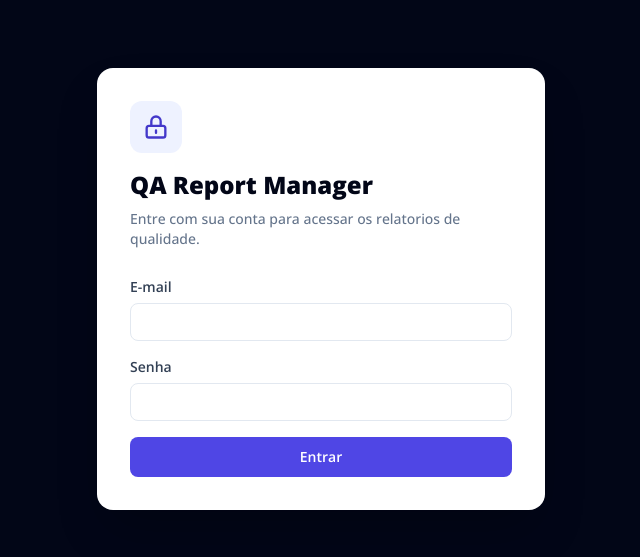
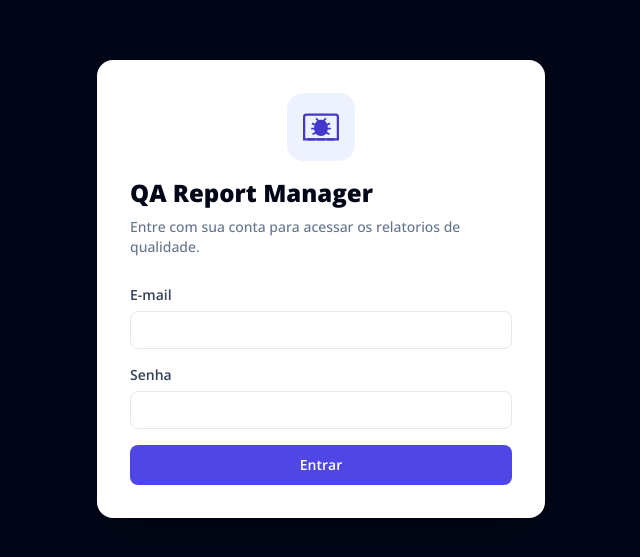
Before and after one commit to Keishir0/qa-report-manager, a Next.js app: page /login in a window 1280 px wide. Shown: the part 111-668 px from the top of the page, without its empty margins (319-959 px from the left). Built offline with nearby package versions, Linux system fonts and the light colour scheme; no server answers.

Commit message:
feature: mudando logo

```diff
--- a/src/app/login/page.tsx
+++ b/src/app/login/page.tsx
@@ -1,5 +1,6 @@
 import { redirect } from "next/navigation";
 import { getCurrentUser } from "@/lib/auth";
+import BrandBugIcon from "@/components/ui/BrandBugIcon";
 import LoginForm from "./LoginForm";
 
 function safeNextPath(value: string | string[] | undefined) {
@@ -21,10 +22,10 @@ export default async function LoginPage({
     <div className="flex min-h-screen items-center justify-center bg-slate-950 px-4 py-10">
       <div className="w-full max-w-md rounded-2xl border border-white/10 bg-white p-6 shadow-2xl sm:p-8">
         <div className="mb-7">
-          <div className="mb-4 inline-flex rounded-xl bg-indigo-50 p-3 text-indigo-700">
-            <svg className="h-7 w-7" fill="none" stroke="currentColor" viewBox="0 0 24 24">
-              <path strokeLinecap="round" strokeLinejoin="round" strokeWidth={2} d="M12 15v2m-6 4h12a2 2 0 002-2v-6a2 2 0 00-2-2H6a2 2 0 00-2 2v6a2 2 0 002 2zm10-10V7a4 4 0 00-8 0v4h8z" />
-            </svg>
+          <div className="mb-4 flex justify-center">
+            <div className="inline-flex rounded-2xl bg-indigo-50 p-4 text-indigo-700">
+              <BrandBugIcon className="h-9 w-9" />
+            </div>
           </div>
           <h1 className="text-2xl font-extrabold text-slate-950">
             QA Report Manager
--- /dev/null
+++ b/src/components/ui/BrandBugIcon.tsx
@@ -0,0 +1,24 @@
+interface BrandBugIconProps {
+  className?: string;
+}
+
+export default function BrandBugIcon({ className = "h-6 w-6" }: BrandBugIconProps) {
+  return (
+    <svg
+      className={className}
+      viewBox="0 0 64 48"
+      fill="currentColor"
+      aria-hidden="true"
+    >
+      <path
+        fillRule="evenodd"
+        clipRule="evenodd"
+        d="M6 0h52a6 6 0 0 1 6 6v42H0V6a6 6 0 0 1 6-6Zm0 4a2 2 0 0 0-2 2v38h56V6a2 2 0 0 0-2-2H6Z"
+      />
+      <rect x="8" y="44" width="14" height="4" rx="1.5" />
+      <rect x="25" y="44" width="14" height="4" rx="1.5" />
+      <rect x="42" y="44" width="14" height="4" rx="1.5" />
+      <path d="M25.2 12.8 22 9.6 24.2 7.4l4.2 4.2a14.6 14.6 0 0 1 7.2 0l4.2-4.2L42 9.6l-3.2 3.2a13.7 13.7 0 0 1 4 5.6l4.6-2.2 1.4 2.8-5.2 2.5c.2 1 .4 2 .4 3.1v.9h5.5v3H44c-.2 1.6-.6 3.1-1.2 4.5l5 2.4-1.4 2.8-5.1-2.4A12.2 12.2 0 0 1 32 40a12.2 12.2 0 0 1-9.3-4.2l-5.1 2.4-1.4-2.8 5-2.4c-.6-1.4-1-2.9-1.2-4.5h-5.5v-3H20v-.9c0-1.1.1-2.1.4-3.1L15.2 19l1.4-2.8 4.6 2.2a13.7 13.7 0 0 1 4-5.6Z" />
+    </svg>
+  );
+}
--- a/src/components/ui/Sidebar.tsx
+++ b/src/components/ui/Sidebar.tsx
@@ -4,6 +4,7 @@ import Link from "next/link";
 import { usePathname } from "next/navigation";
 import { useEffect, useState } from "react";
 import type { AuthUser } from "@/lib/auth";
+import BrandBugIcon from "@/components/ui/BrandBugIcon";
 
 export default function Sidebar({ user }: { user: AuthUser }) {
   const pathname = usePathname();
@@ -165,19 +166,7 @@ export default function Sidebar({ user }: { user: AuthUser }) {
       <header className="fixed inset-x-0 top-0 z-40 flex h-16 items-center justify-between border-b border-slate-200 bg-white/95 px-4 shadow-sm backdrop-blur lg:hidden">
         <Link href="/" className="flex min-w-0 items-center gap-2.5">
           <div className="rounded-lg bg-brand-50 p-2 text-brand">
-            <svg
-              className="h-5 w-5"
-              fill="none"
-              stroke="currentColor"
-              viewBox="0 0 24 24"
-            >
-              <path
-                strokeLinecap="round"
-                strokeLinejoin="round"
-                strokeWidth={2}
-                d="M9 5H7a2 2 0 00-2 2v12a2 2 0 002 2h10a2 2 0 002-2V7a2 2 0 00-2-2h-2M9 5a2 2 0 002 2h2a2 2 0 002-2M9 5a2 2 0 012-2h2a2 2 0 012 2m-3 7h3m-3 4h3m-6-4h.01M9 16h.01"
-              />
-            </svg>
+            <BrandBugIcon className="h-5 w-5" />
           </div>
           <div className="min-w-0">
             <span className="block truncate text-sm font-bold leading-tight text-slate-900">
@@ -229,19 +218,7 @@ export default function Sidebar({ user }: { user: AuthUser }) {
         <div className="mb-8 flex items-center justify-between gap-3">
           <Link href="/" className="flex items-center gap-3">
           <div className="p-2 bg-brand-50 rounded-lg text-brand">
-            <svg
-              className="w-6 h-6"
-              fill="none"
-              stroke="currentColor"
-              viewBox="0 0 24 24"
-            >
-              <path
-                strokeLinecap="round"
-                strokeLinejoin="round"
-                strokeWidth={2}
-                d="M9 5H7a2 2 0 00-2 2v12a2 2 0 002 2h10a2 2 0 002-2V7a2 2 0 00-2-2h-2M9 5a2 2 0 002 2h2a2 2 0 002-2M9 5a2 2 0 012-2h2a2 2 0 012 2m-3 7h3m-3 4h3m-6-4h.01M9 16h.01"
-              />
-            </svg>
+            <BrandBugIcon className="h-6 w-6" />
           </div>
           <div>
             <span className="font-bold text-gray-900 block leading-tight text-lg">
```
